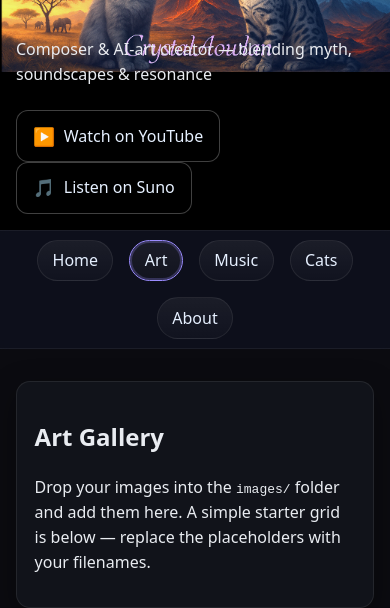
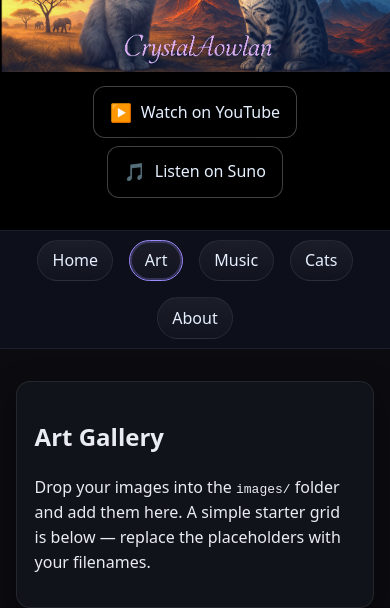
Before and after one commit to Crystal-Aowlan/crystalaowlan.github.io, a plain HTML site: page art.html in a window 390 px wide. Shown: the part 243-851 px from the top of the page. Drawn offline with Linux system fonts and the light colour scheme.

Commit message:
Update styles.css

```diff
--- a/styles.css
+++ b/styles.css
@@ -123,3 +123,39 @@ a:hover{opacity:.95; text-decoration:underline}
     position:static; margin:6px 6px 0;
   }
 }
+/* Hide the big overlay title/subtitle on every page (we use the script logo in the art) */
+.header .overlay .title,
+.header .overlay .subtitle{
+  display:none !important;
+}
+
+/* Reposition buttons on pages that still use the ".buttons" wrapper */
+.header .overlay .buttons{
+  position:absolute;
+  left:40px;
+  right:40px;
+  bottom:26px;
+  display:flex;
+  justify-content:space-between;
+  gap:12px;
+}
+
+/* Make those buttons match the home style */
+.header .overlay .buttons a{
+  background:linear-gradient(180deg, rgba(0,0,0,.35), rgba(0,0,0,.2));
+  border:1px solid rgba(255,255,255,.25);
+  box-shadow:0 10px 30px rgba(0,0,0,.35);
+  backdrop-filter:saturate(140%) blur(2px);
+}
+
+/* Mobile/tablet: stack centered so nothing overlaps your script name */
+@media (max-width: 700px){
+  .header .overlay .buttons{
+    position:static;
+    padding:1rem;
+    flex-direction:column;
+    align-items:center;
+    justify-content:flex-end;
+    gap:8px;
+  }
+}
```
